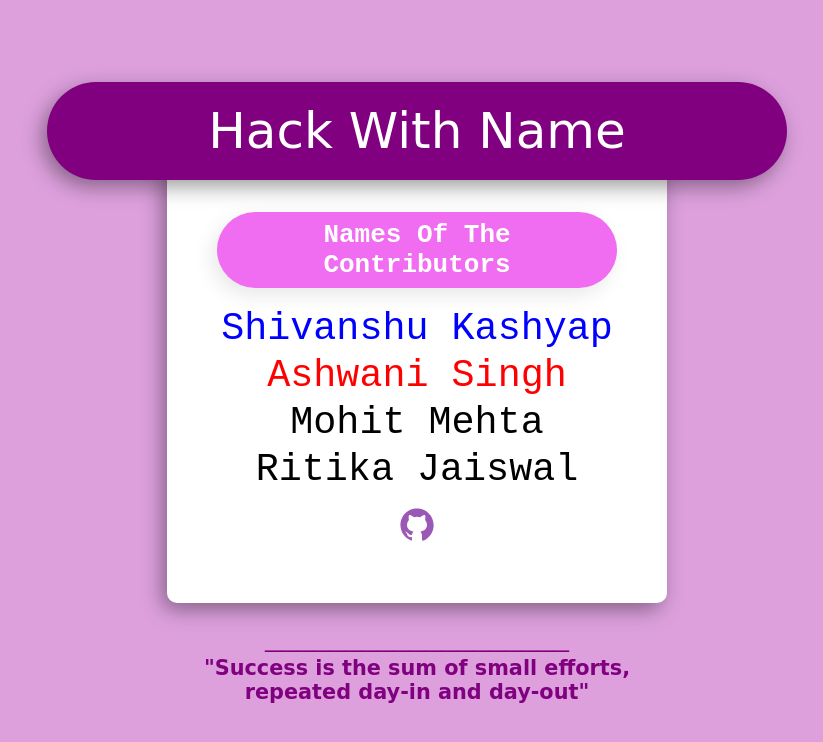
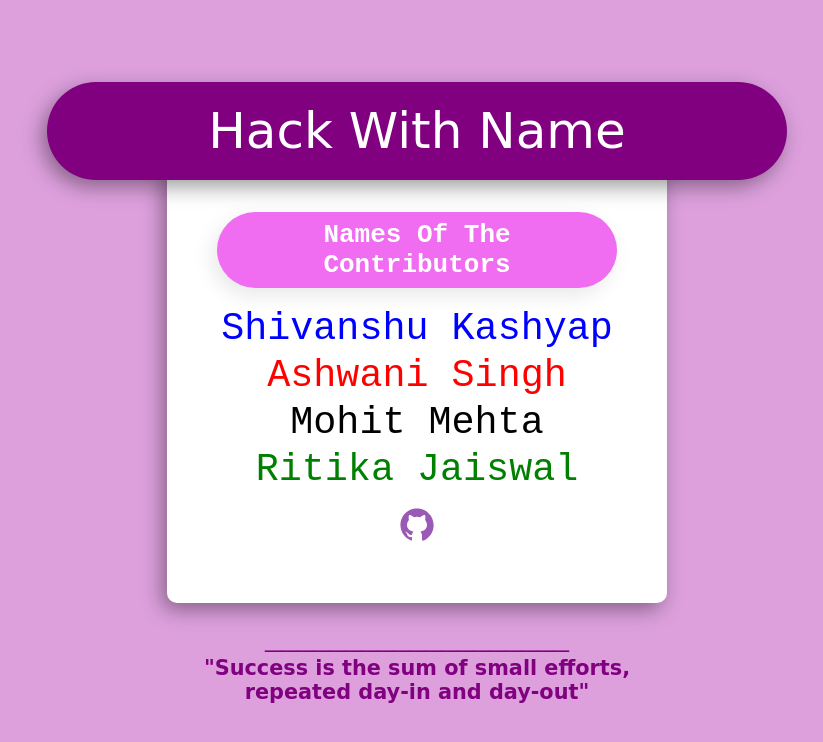
Before and after one commit to kriyptor/HackWithName, a plain HTML site: page index.html in a window 1280 px wide. Shown: the whole page, without its empty margins (223-1046 px from the left). Drawn offline with Linux system fonts and the light colour scheme.

Commit message:
Update index.html

```diff
--- a/index.html
+++ b/index.html
@@ -17,7 +17,7 @@
     <!--❗❗Delete this comment and Paste your tag here, make sure you have removed the hand emoji from the tag before saving the file.❗❗-->
     <div class="container name"><a href="https://github.com/ashwanisng" style="color: red; font-family: 'Courier New', Courier, monospace;">Ashwani Singh</a></div>
     <div class="container name"><a href="https://github.com/MohitMehta257" style="color: black; font-family: 'Courier New', Courier, monospace;">Mohit Mehta</a></div>
-    <div class="container name"><a href="https://github.com/18-Ritika" style="color: black; font-family: 'Courier New', Courier, monospace;">Ritika Jaiswal</a></div>
+    <div class="container name"><a href="https://github.com/18-Ritika" style="color: green; font-family: 'Courier New', Courier, monospace;">Ritika Jaiswal</a></div>
 
     <div class="github-icon">
         <a href="https://github.com/kriyptor/HackWithName">
```
